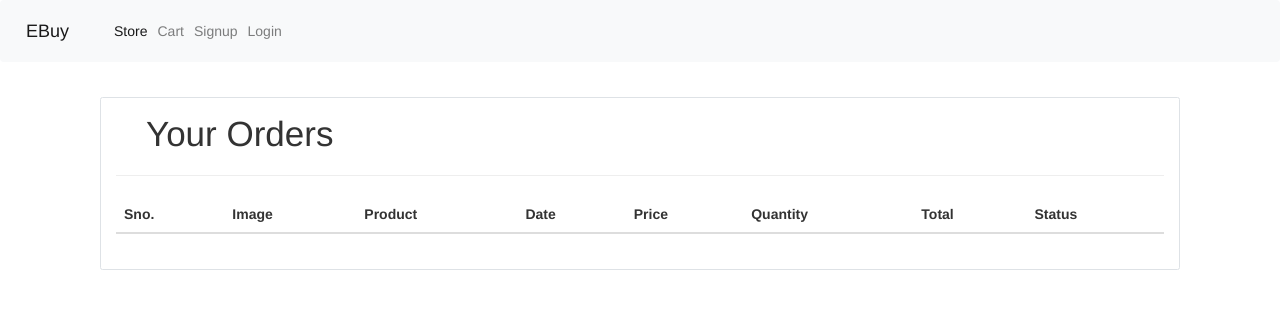
After one commit to nischala342/CartEase, a Django app: page /orders in a window 1280 px wide. The commit adds this page. Shown: the top 309 px of the page. Run offline with Django 3.2, Linux system fonts and the light colour scheme; data comes from the database, SQL or seed files in the repository; both versions use the stored data as it was after the commit; lists and menus that the app fills with data are empty; some libraries are stand-ins or nearby versions.

Commit message:
listing and placing orders

```diff
--- a/store/models/orders.py
+++ b/store/models/orders.py
@@ -11,3 +11,10 @@ class Order(models.Model):
     address = models.CharField(max_length=250, default='',blank=True)
     phone = models.CharField(max_length=10,default='',blank=True)
     date = models.DateField(default=datetime.datetime.today)
+
+    def placeOrder(self):
+        self.save()
+
+    @staticmethod
+    def get_orders_by_customer(customer_id):
+        return Order.objects.filter(customer = customer_id)
--- a/store/templates/base.html
+++ b/store/templates/base.html
@@ -29,7 +29,11 @@
 
 
     <ul class="navbar-nav my-2 my-lg-0">
+      <li class="nav-item " >
+        <a class="nav-link" href="/cart">Cart<span class="sr-only">(current)</span></a>
+      </li>
       {% if request.session.customer %}
+
       <li class="nav-item " >
         <a class="nav-link" href="/orders">Orders<span class="sr-only">(current)</span></a>
       </li>
@@ -37,9 +41,7 @@
         <a class="nav-link" href="/logout">Logout<span class="sr-only">(current)</span></a>
       </li>
       {% else %}
-      <li class="nav-item " >
-        <a class="nav-link" href="/cart">Cart<span class="sr-only">(current)</span></a>
-      </li>
+
       <li class="nav-item ">
         <a class="nav-link" href="/signup">Signup<span class="sr-only">(current)</span></a>
       </li>
--- /dev/null
+++ b/store/templates/orders.html
@@ -0,0 +1,83 @@
+{% extends 'base.html' %}
+
+{% block content %}
+{% load cart %}
+{% load custom_filter %}
+
+<div class = "container">
+    <div class="border rounded p-4 m-4">
+        <p class="display-4 pl-4 ml-4">Your Orders</p>
+        <hr>
+        <table class="table">
+            <thead>
+                <tr>
+                    <th>Sno.</th>
+                    <th>Image</th>
+                    <th>Product</th>
+                    <th>Date</th>
+                    <th>Price</th>
+                    <th>Quantity</th>
+                    <th>Total</th>
+                    <th>Status</th>
+                </tr>
+            </thead>
+            <tbody>
+
+                {% for order in orders %}
+                <tr>
+                    <td>{{forloop.counter}}</td>
+                    <td><img style="height: 80px; " class="rounded-circle" src="{{order.product.image.url}}" alt=""></td>
+                    <td>{{order.product.name}}</td>
+                    <td>{{order.date}}</td>
+                    <td>{{order.price|currency}}</td>
+                    <td>{{order.quantity}}</td>
+                    <td>{{order.quantity|multiply:order.price|currency}}</td>
+                    <td>{{order.status|default:'pending'}}</td>
+                </tr>
+
+                {% endfor %}
+            </tbody>
+        </table>
+    </div>
+</div>
+
+<!-- modal -->
+
+<!-- Modal -->
+
+<link href="https://maxcdn.bootstrapcdn.com/bootstrap/3.3.6/css/bootstrap.min.css" rel="stylesheet"/>
+
+<script src="https://ajax.googleapis.com/ajax/libs/jquery/2.1.1/jquery.min.js"></script>
+<script src="https://maxcdn.bootstrapcdn.com/bootstrap/3.3.6/js/bootstrap.min.js"></script>
+<div class="modal fade" id="exampleModal" tabindex="-1" role="dialog" aria-labelledby="exampleModalLabel" aria-hidden="true">
+  <div class="modal-dialog" role="document">
+    <div class="modal-content">
+      <div class="modal-header">
+        <h5 class="modal-title" id="exampleModalLabel">
+          Check Out Form
+        </h5>
+          <hr>
+        <button type="button" class="close" data-dismiss="modal" aria-label="Close">
+          <span aria-hidden="true">&times;</span>
+        </button>
+      </div>
+      <div class="modal-body">
+        <div class="m-2 p-3">
+          <form action="/check-out" method="POST">
+            {% csrf_token %}
+            <div class="form-group">
+              <label for="">Address</label>
+              <input type="text" name="address" id="" class="form-control" placeholder="" aria-describedby="helpId">
+            </div>
+            <div class="form-group">
+              <label for="">Phone</label>
+              <input type="text" name="phone" id="" class="form-control" placeholder="" aria-describedby="helpId">
+            </div>
+            <input type = "submit" class="btn float-right btn-outline-info col-lg-6" value = "Check out">
+          </form>
+        </div>
+      </div>
+    </div>
+  </div>
+</div>
+{% endblock %}
--- a/store/templates/orders/order.html
+++ /dev/null
@@ -1,5 +0,0 @@
-{% extends 'base.html' %}
-
-{% block content %}
-
-{% endblock %}
--- a/store/templatetags/custom_filter.py
+++ b/store/templatetags/custom_filter.py
@@ -5,3 +5,7 @@ register = template.Library()
 @register.filter(name='currency')
 def currency(number):
     return "₹ "+str(number)
+
+@register.filter(name='multiply')
+def multiply(number, number1):
+    return number * number1
--- a/store/urls.py
+++ b/store/urls.py
@@ -3,7 +3,8 @@ from .views.signup import Signup
 from .views.login import Login, logout
 from .views.home import Index
 from .views.cart import Cart
-
+from .views.checkout import CheckOut
+from .views.orders import OrderView
 
 
 urlpatterns = [
@@ -11,5 +12,7 @@ urlpatterns = [
     path('signup',Signup.as_view(), name='signup'),
     path('login', Login.as_view(), name='login'),
     path('logout', logout , name='logout'),
-    path('cart', Cart.as_view() , name='cart')
+    path('cart', Cart.as_view() , name='cart'),
+    path('check-out', CheckOut.as_view() , name='checkout'),
+    path('orders', OrderView.as_view(), name='order'),
 ]
--- /dev/null
+++ b/store/views/orders.py
@@ -0,0 +1,13 @@
+from django.shortcuts import render, redirect
+from django.contrib.auth.hashers import make_password, check_password
+from store.models.customer import Customer
+from django.views import View
+from store.models.products import Product
+from store.models.orders import Order
+
+
+class OrderView(View):
+    def get(self, request):
+        customer = request.session.get('customer')
+        order = Order.get_orders_by_customer(customer)
+        return render(request,'orders.html', {'orders': order})
```
Also changed, not shown: store/views/checkout.py (added, +24 -0 lines), db.sqlite3, store/migrations/0008_auto_20210521_1754.py (added), store/templatetags/cart.py (line endings or trailing spaces).
